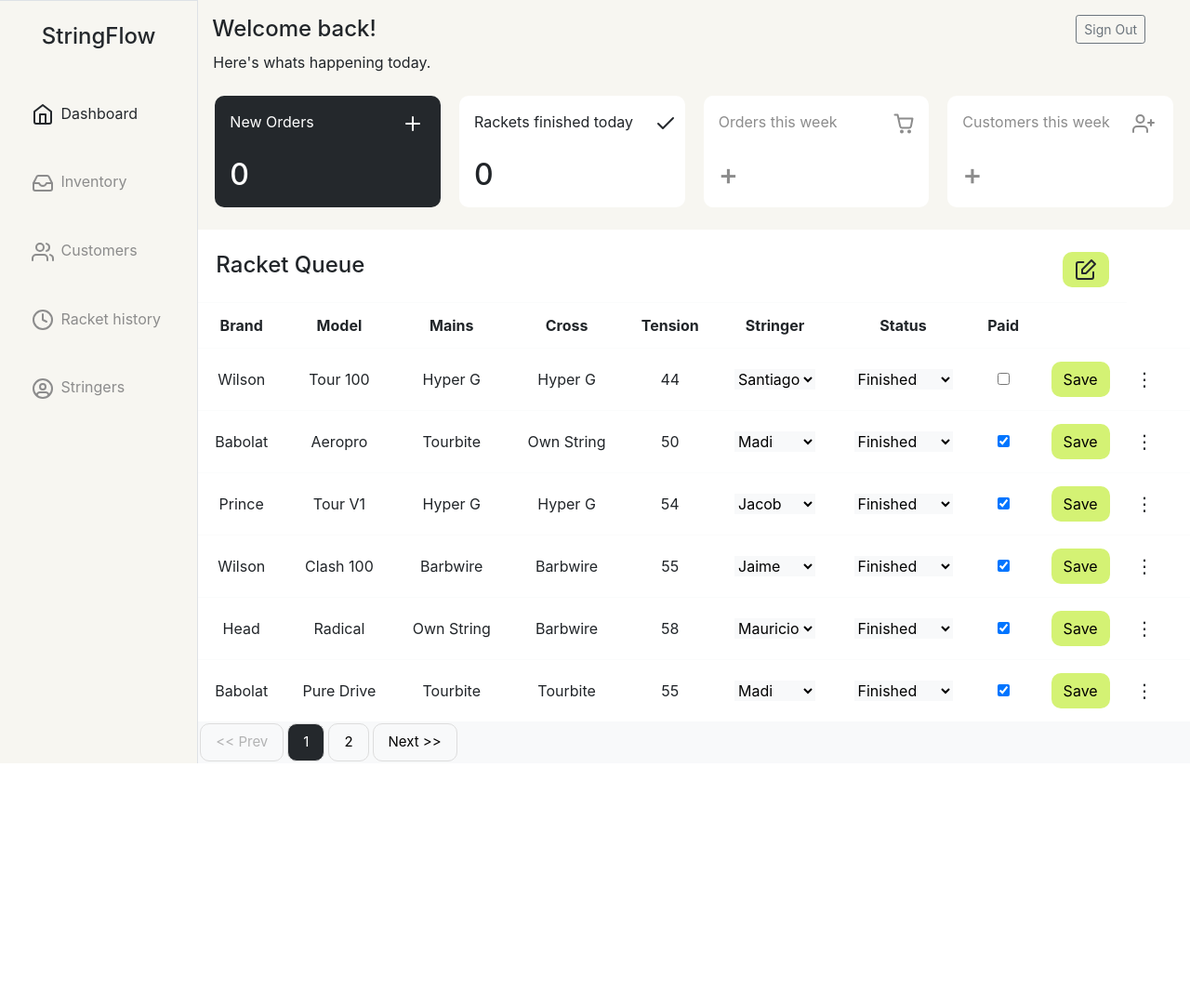
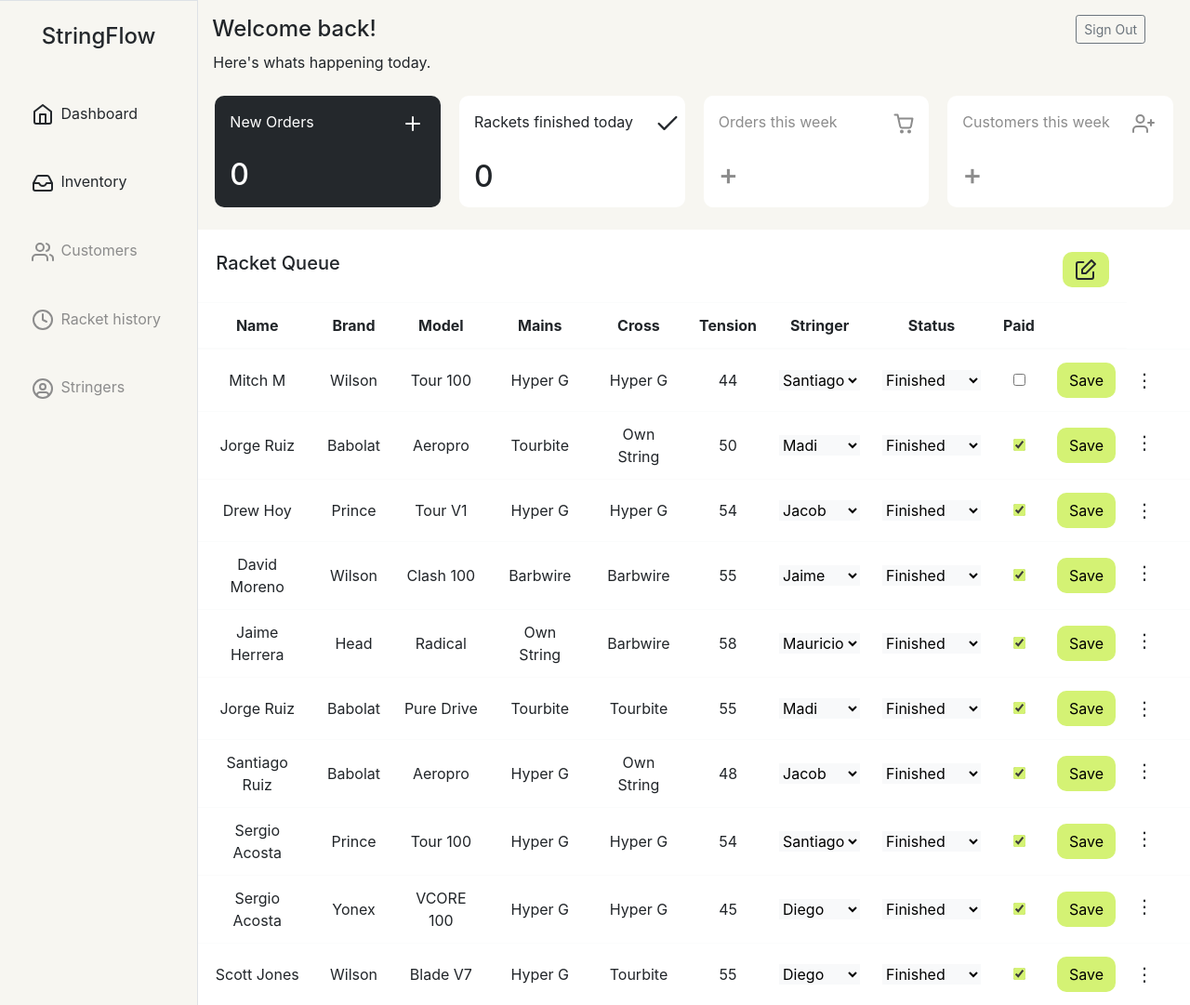
Before and after one commit to santiagoelmago/Stringing, a Flask app: page /racket in a window 1280 px wide. Shown: the whole page at 93% size. Before the commit the page ends 821 px from the top, so only its background shows below. Run offline with Flask 2, Linux system fonts and the light colour scheme; a user stored in the database is signed in; data comes from the database, SQL or seed files in the repository; both versions use the stored data as it was after the commit.

Commit message:
Saving docs pre merge

```diff
--- a/templates/racket_queue.html
+++ b/templates/racket_queue.html
@@ -59,40 +59,11 @@
         height: 500px;
         width: 500px;
       }
-      .modal {
-        display: none; /* Hidden by default */
-        position: fixed; /* Stay in place */
-        z-index: 1; /* Sit on top */
-        left: 0;
-        top: 0;
-        width: 50%; /* Full width */
-        height: 50%; /* Full height */
-        overflow: auto; /* Enable scroll if needed */
-        padding-top: 50px;
-        opacity: 1;
-      }
-      input[type="button"] {
-        transition: all .3s;
-        border: 1px solid #ddd;
-        padding: 8px 16px;
-        text-decoration: none;
-        border-radius: 10px;
-        font-size: 15px;
-        margin: 2px;
+
+      .accent1 {
+        accent-color: #D4F274;
       }
 
-      input[type="button"]:not(.active) {
-        background-color:transparent;
-      }
-
-      .active {
-        background-color: #24282C;
-        color :#fff;
-      }
-
-      input[type="button"]:hover:not(.active) {
-        background-color: #ddd;
-      }
     </style>
   </head>
 
@@ -111,8 +82,8 @@
               </a>
             </li>
             <li class="nav-item my-3">
-              <a class="nav-link"  hr ef="{{ url_for('inventory') }}" style="color:#8c8c8c">
-                <svg xmlns="http://www.w3.org/2000/svg" width="30" height="24" viewBox="0 0 24 24" fill="none" stroke="#8c8c8c" stroke-width="2" stroke-linecap="round" stroke-linejoin="round"><path d="M21.5 12H16c-.7 2-2 3-4 3s-3.3-1-4-3H2.5"/><path d="M5.5 5.1L2 12v6c0 1.1.9 2 2 2h16a2 2 0 002-2v-6l-3.4-6.9A2 2 0 0016.8 4H7.2a2 2 0 00-1.8 1.1z"/></svg>
+              <a class="nav-link"  href="{{ url_for('inventory') }}" style="color:#24282C">
+                <svg xmlns="http://www.w3.org/2000/svg" width="30" height="24" viewBox="0 0 24 24" fill="none" stroke="#24282C" stroke-width="2" stroke-linecap="round" stroke-linejoin="round"><path d="M21.5 12H16c-.7 2-2 3-4 3s-3.3-1-4-3H2.5"/><path d="M5.5 5.1L2 12v6c0 1.1.9 2 2 2h16a2 2 0 002-2v-6l-3.4-6.9A2 2 0 0016.8 4H7.2a2 2 0 00-1.8 1.1z"/></svg>
                 Inventory
               </a>
             </li>
@@ -165,7 +136,7 @@
               </div>
               <div class="col-sm dash">
                 Rackets finished today
-                <svg style="position: relative; left: 18px;" xmlns="http://www.w3.org/2000/svg" width="24" height="24" viewBox="0 0 24 24" fill="none" stroke="#24282C" stroke-width="2" stroke-linecap="round" stroke-linejoin="round"><polyline points="20 6 9 17 4 12"></polyline></svg>
+                <svg style="position: relative; left: 18px;" xmlns="http://www.w3.org/2000/svg" width="28" height="28" viewBox="0 0 24 24" fill="none" stroke="#24282C" stroke-width="2" stroke-linecap="round" stroke-linejoin="round"><polyline points="20 6 9 17 4 12"></polyline></svg>
                 <div>
                   <br>
                   <h2>{{finished_today}}</h2>
@@ -190,10 +161,12 @@
             </div>
           </div>
 
+          <!-- MODAL UP  -->
+
           <div class="container m-0 py-3" style="background-color: white">
             <div class="row pl-1 pt-2">
               <div class="col-10">
-                <h4>Racket Queue</h4>
+                <h5>Racket Queue</h5>
               </div>
               <div class="col-2">
                 <button type="button" class="btn fa prpbtn" data-toggle="modal" data-target="#entryform" style="color: white; border-radius: 10px; position: relative; left: 25px;">
@@ -209,6 +182,7 @@
             <table class="table table-light table-hover w-100 d-block d-md-table" style="width: 1200px; margin:auto ; background-color: white" id="queue">
               <thead>
                 <tr class="text-center">
+                  <th scope="col">Name</th>
                   <th scope="col">Brand</th>
                   <th scope="col">Model</th>
                   <th scope="col">Mains</th>
@@ -224,6 +198,7 @@
                   {% for racket in rackets %}
                       <tr class="text-center">
                         <form action="/racket/{{ racket.id}}" method="POST">
+                          <td class="align-middle">{{racket.player_name}}</td>
                           <td class="align-middle">{{racket.racket_brand}}</td>
                           <td class="align-middle">{{racket.racket_model}}</td>
                           <td class="align-middle">{{racket.string_main}}</td>
@@ -247,7 +222,7 @@
                             </select>
                           </td>
                           <td class="align-middle">
-                              <input type="checkbox" name="paid" {% if racket.payment==True %} checked {% endif %}></input>
+                              <input class="accent1" type="checkbox" name="paid" {% if racket.payment==True %} checked {% endif %}></input>
                           </td>
 
                           <td class="align-middle">
@@ -270,7 +245,6 @@
               </tbody>
             </table>
           </div>
-
 
         <!-- Modal -->
         <div class="modal fade" id="entryform" tabindex="-1" role="dialog" aria-labelledby="exampleModalLabel" aria-hidden="true">
@@ -372,44 +346,6 @@
       </script>
 
       <!-- PAGINATION -->
-      <script>
-        var $table = document.getElementById("queue"),
-        $n = 6,
-        $rowCount = $table.rows.length,
-        $firstRow = $table.rows[0].firstElementChild.tagName,
-        $hasHead = ($firstRow === "TH"),
-        $tr = [],
-        $i,$ii,$j = ($hasHead)?1:0,
-        $th = ($hasHead?$table.rows[(0)].outerHTML:"");
-        var $pageCount = Math.ceil($rowCount / $n);
-        if ($pageCount > 1) {
-          for ($i = $j,$ii = 0; $i < $rowCount; $i++, $ii++)
-            $tr[$ii] = $table.rows[$i].outerHTML;
-          $table.insertAdjacentHTML("afterend","<div id='buttons'></div");
-          sort(1);
-        }
 
-        function sort($p) {
-          var $rows = $th,$s = (($n * $p)-$n);
-          for ($i = $s; $i < ($s+$n) && $i < $tr.length; $i++)
-            $rows += $tr[$i];
-
-          $table.innerHTML = $rows;
-          document.getElementById("buttons").innerHTML = pageButtons($pageCount,$p);
-          document.getElementById("id"+$p).setAttribute("class","active");
-        }
-
-
-        function pageButtons($pCount,$cur) {
-          var	$prevDis = ($cur == 1)?"disabled":"",
-            $nextDis = ($cur == $pCount)?"disabled":"",
-            $buttons = "<input type='button' value='&lt;&lt; Prev' onclick='sort("+($cur - 1)+")' "+$prevDis+">";
-          for ($i=1; $i<=$pCount;$i++)
-            $buttons += "<input type='button' id='id"+$i+"'value='"+$i+"' onclick='sort("+$i+")'>";
-          $buttons += "<input type='button' value='Next &gt;&gt;' onclick='sort("+($cur + 1)+")' "+$nextDis+">";
-          return $buttons;
-        }
-
-      </script>
     </body>
 </html>
```
Also changed, not shown: templates/inventory.html (+38 -19 lines), racketinfo.db.
